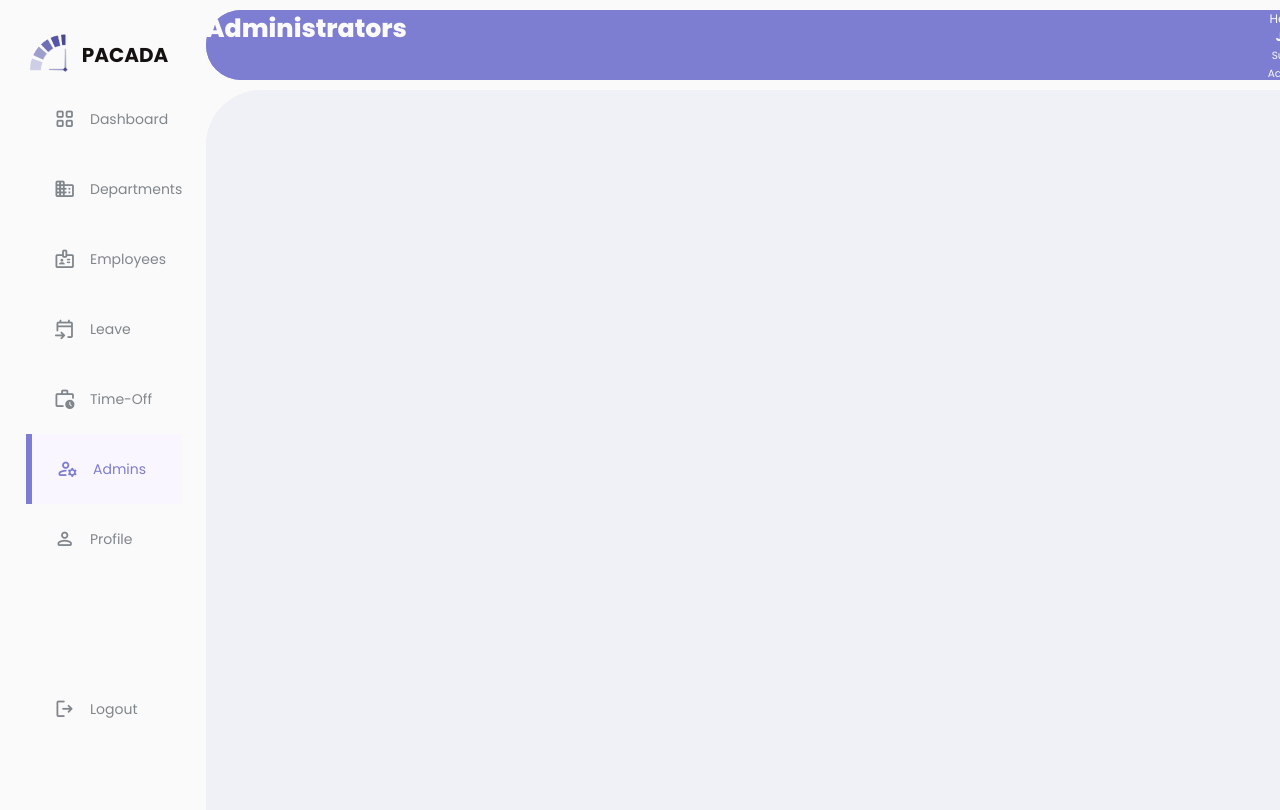
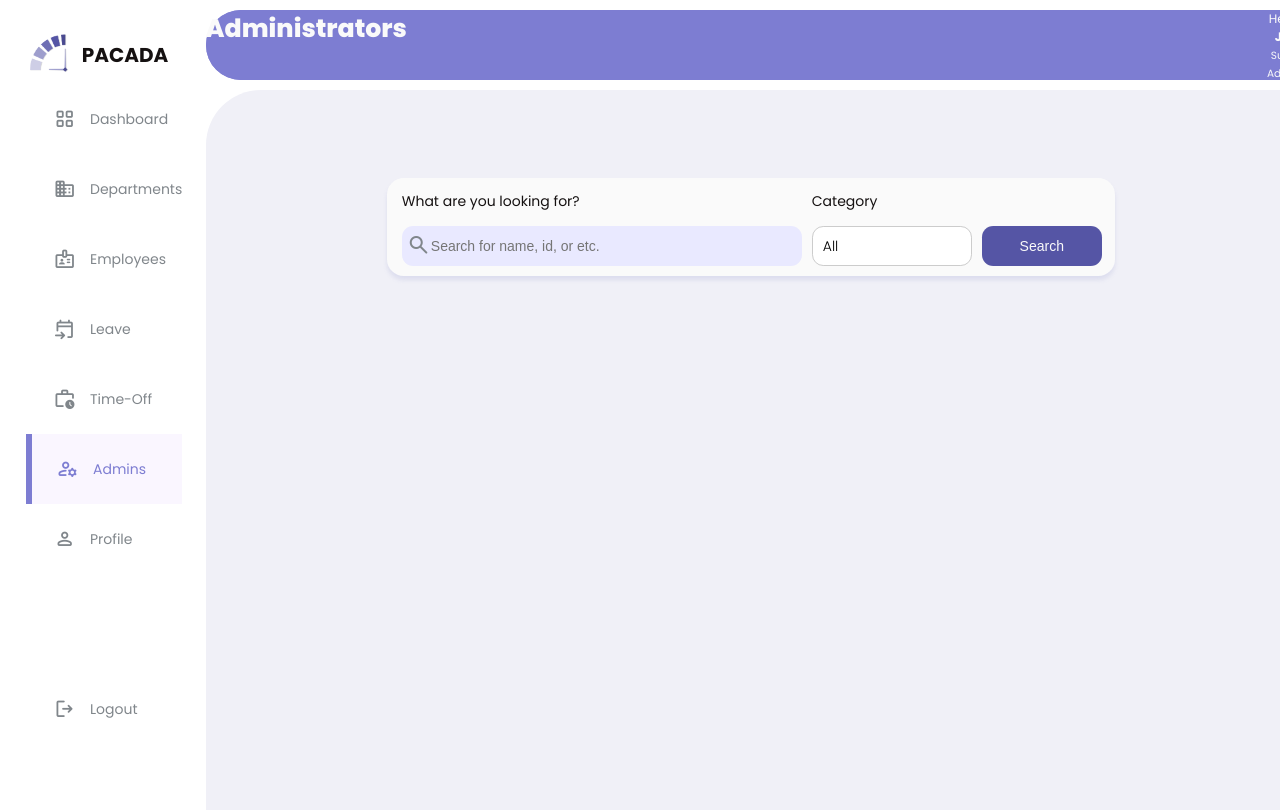
Before and after one commit to ria-kee/PACADA.2, a PHP site: page /admins.php in a window 1280 px wide. Run offline with PHP 8.4, Linux system fonts and the light colour scheme.

Commit message:
changes for admins

```diff
--- a/admins.php
+++ b/admins.php
@@ -1 +1,43 @@
+
 <?php include_once "header/active_admins.php";?>
+<link rel="stylesheet" href="css/style_admins.css">
+<link rel="stylesheet" href="https://cdnjs.cloudflare.com/ajax/libs/font-awesome/5.15.3/css/all.min.css">
+
+
+<div class="grid-container">
+    <div class="grid-item">
+        <h3>What are you looking for?</h3>
+    </div>
+
+    <div class="grid-item">
+        <h3>Category</h3>
+    </div>
+
+    <div class="grid-item">
+
+    </div>
+
+    <div class="grid-item">
+        <div class="search">
+        <span class="material-symbols-rounded">search</span>
+
+        <input type="text" class="searchField" placeholder="Search for name, id, or etc.">
+        </div>
+    </div>
+
+    <div class="grid-item">
+        <div class="dropdown">
+        <select class="category">
+            <option value="option1" selected>All</option>
+            <option value="option2">Name</option>
+            <option value="option3">Email</option>
+            <option value="option3" >Department</option>
+        </select>
+        </div>
+    </div>
+
+    <div class="grid-item">
+        <button>Search</button>
+    </div>
+
+</div>
--- a/css/style_admins.css
+++ b/css/style_admins.css
@@ -0,0 +1,92 @@
+.grid-container {
+    display: grid;
+    grid-template-columns: repeat(3, 1fr);
+    gap: 10px;
+    background-color: var(--color-light);
+    width: 52rem;
+    height: 7rem;
+    border-radius: var(--border-radius-3);
+    margin-left: 10rem;
+    margin-top: 12rem;
+    padding: 10px 15px 10px 15px;
+    box-shadow: var(--box-shadow);
+}
+
+.grid-container .grid-item {
+    display: flex;
+    align-items: center;
+}
+
+.grid-container .grid-item .search {
+    display: flex;
+    height: 40px;
+    width: 400px;
+    padding: 5px;
+    border-radius: var(--border-radius-2);
+    background-color: var(--color-p2);
+}
+
+.grid-item span {
+    margin-top: 2px;
+    color: var(--color-input);
+}
+
+.searchField {
+    background-color: var(--color-p2);
+    width: 400px;
+    height: 30px;
+    font-size: 14px;
+    font-weight: 300;
+    cursor: pointer;
+}
+
+.category {
+    background-color: var(--color-light);
+    font-family: 'Poppins', sans-serif;
+    font-size: 14px;
+    font-weight: 300;
+    width: 100px;
+    height: 30px;
+}
+
+.dropdown {
+    position: relative;
+    display: inline-block;
+    border-radius: var(--border-radius-2);
+    width: 160px;
+    height: 40px;
+}
+
+.dropdown::after {
+    content: "\f078"; /* Font Awesome chevron-down icon */
+    font-family: "Font Awesome 5 Free";
+    position: absolute;
+    top: 50%;
+    right: 10px;
+    transform: translateY(-50%);
+    pointer-events: none;
+}
+
+.dropdown select {
+    appearance: none;
+    -webkit-appearance: none;
+    -moz-appearance: none;
+    background-color: #fff;
+    border: 1px solid #ccc;
+    border-radius: var(--border-radius-2);
+    padding: 5px 30px 5px 10px;
+    width: 160px;
+    height: 40px;
+    cursor: pointer;
+}
+
+.grid-container button {
+    background-color: var(--color-p3);
+    color: var(--color-light);
+    padding: 10px;
+    border-radius: var(--border-radius-2);
+    height: 40px;
+    width: 120px;
+    font-size: 14px;
+    font-weight: 400;
+}
--- a/css/style_dashboard.css
+++ b/css/style_dashboard.css
@@ -6,6 +6,7 @@
     --color-p1: #7D7DD2;
     --color-p2: #E9E9FF;
     --color-danger: #DF4759;
+    --color-background: #FFFFFF;
     /*for buttons*/
     --color-p3: #5555A5;
     /*for background*/
@@ -55,7 +56,7 @@ body{
     height: 100vh;
     font-family: "Poppins", sans-serif;
     font-size: 0.88rem;
-    background: var(--color-light);
+    background: var(--color-background);
     user-select: none;
     overflow-x: hidden;
     color: var(--color-text);
```
Also changed, not shown: other parts of css/style_dashboard.css (+37 -2 lines), dashboard.php (+13 -4 lines), js/script_dashboard.js (+12 -0 lines).
